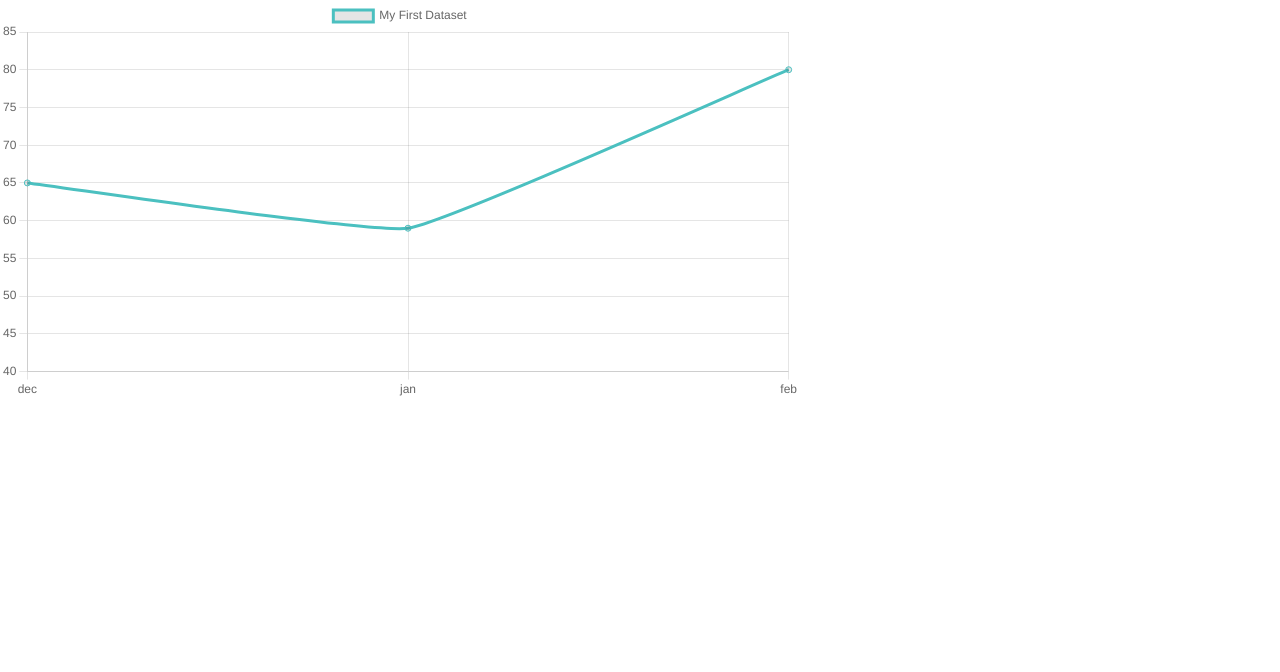
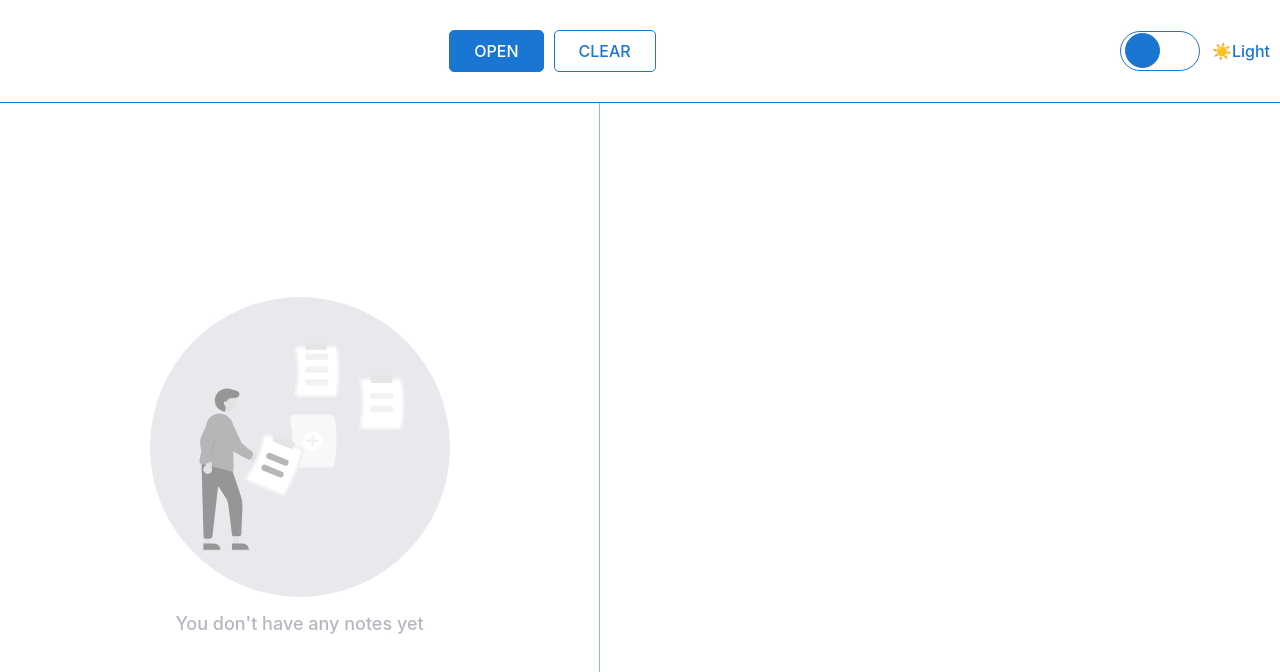
Before and after one commit to Ralchuk/Notes, a React (Vite) app: page / in a window 1280 px wide. Shown: the top 672 px of the page. Built offline with nearby package versions, Linux system fonts and the light colour scheme.

Commit message:
work on lab 12

```diff
--- a/src/app/App.tsx
+++ b/src/app/App.tsx
@@ -1,15 +1,14 @@
-// import Note from '@/entities/note/note';
-// import ThemeComponent from '@/entities/note/theme';
-import Chart1 from '@/lab/Lazy';
+import Note from '@/entities/note/note';
+import ThemeComponent from '@/entities/note/theme';
+
 
 
 function App() {
 	return (
 		<>
-			{/* <ThemeComponent>
+			<ThemeComponent>
 				<Note/>
-			</ThemeComponent> */}
-			<Chart1/>
+			</ThemeComponent>
 		</>
 	);
 }
```
